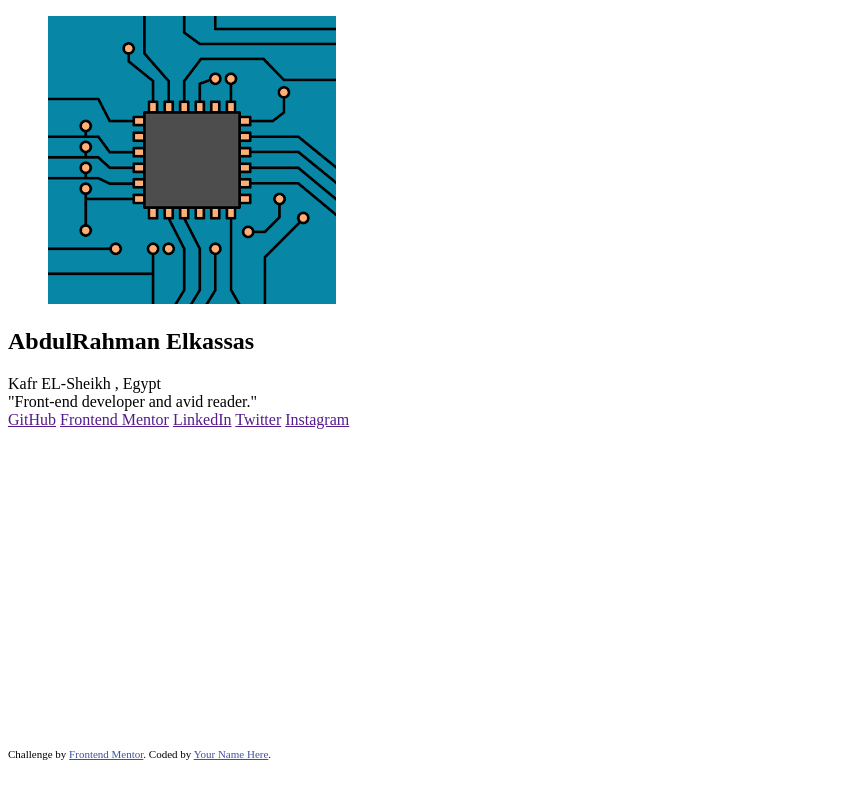
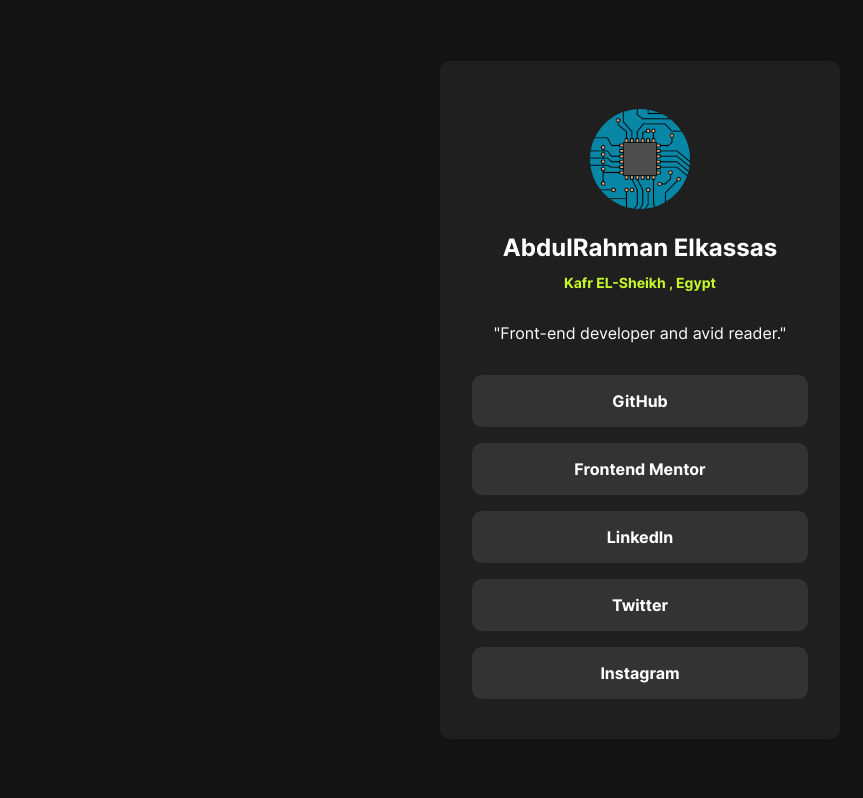
Before and after one commit to byteAndBait/social-links-profile-main, a plain HTML site: page index.html in a window 1280 px wide. Shown: the whole page, without its empty margins (0-863 px from the left). Drawn offline with Linux system fonts and the light colour scheme.

Commit message:
feat : add css style

```diff
--- /dev/null
+++ b/css/style.css
@@ -0,0 +1,78 @@
+@font-face{
+    font-family: Inter;
+    src: url("../assets/fonts/Inter-VariableFont_slnt\,wght.ttf")
+}
+:root{
+    --body-back-color : hsl(0, 0%, 8%);
+    --container-back-color: hsl(0, 0%, 12%);
+    --container-link-back-color: hsl(0, 0%, 20%);
+    --primary-color: hsl(75, 94%, 57%);
+}
+/* Global Rules */
+*{
+    margin: 0;
+    padding: 0;
+    box-sizing: border-box;
+}
+body{
+    font-family: Inter;
+    min-height: 100vh;
+    min-height: 100dvh;
+    display:grid;
+    place-items: center;
+    background: var(--body-back-color)
+}
+.container{
+    width: 25rem;
+    background: var(--container-back-color);
+    padding: 2.5em 2em;
+    border-radius: 10px;
+    display: flex;
+    flex-flow: column;
+    align-items: center;
+    color: white;
+}
+.container img{
+    max-width: 100%;
+}
+.container figure{
+    width: 100px;
+    margin: .5em 0;
+}
+.container figure img{
+    border-radius: 50%;
+}
+.container .name{
+    font-weight: 700;
+    margin: .5em 0;
+
+}
+.container .address{
+    color: var(--primary-color);
+    font-weight: 700;
+    font-size: 14px;
+}
+.container .about{
+    margin: 2em 0;
+}
+.container .links{
+    display: flex;
+    flex-direction: column;
+    gap:1em;
+    width: 100%;
+
+}
+.container .links .link{
+    background: var(--container-link-back-color);
+    text-align: center;
+    padding: 1em;
+    color:white;
+    text-decoration: none;
+    font-weight: 700;
+    border-radius: 10px;
+    transition: .5s;
+}
+.container .links .link:hover{
+    color : var(--primary-color);
+    box-shadow: 0 0 2px var(--primary-color)
+}
--- a/index.html
+++ b/index.html
@@ -26,6 +26,7 @@
         color: hsl(228, 45%, 44%);
       }
     </style>
+    <link rel="stylesheet" href="css/style.css">
   </head>
   <body>
     <div class="container">
@@ -39,9 +40,9 @@
         AbdulRahman Elkassas
       </h2>
 
-      <div class="address">
+      <p class="address">
         Kafr EL-Sheikh , Egypt
-      </div>
+      </p>
       <div class="about">"Front-end developer and avid reader."</div>
       <div class="links">
         <a href="" class="link">GitHub</a>
@@ -52,11 +53,11 @@
       </div>
     </div>
 
-    <div class="attribution">
+    <!-- <div class="attribution">
       Challenge by
       <a href="https://www.frontendmentor.io?ref=challenge" target="_blank"
         >Frontend Mentor</a
       >. Coded by <a href="#">Your Name Here</a>.
-    </div>
+    </div> -->
   </body>
 </html>
```
